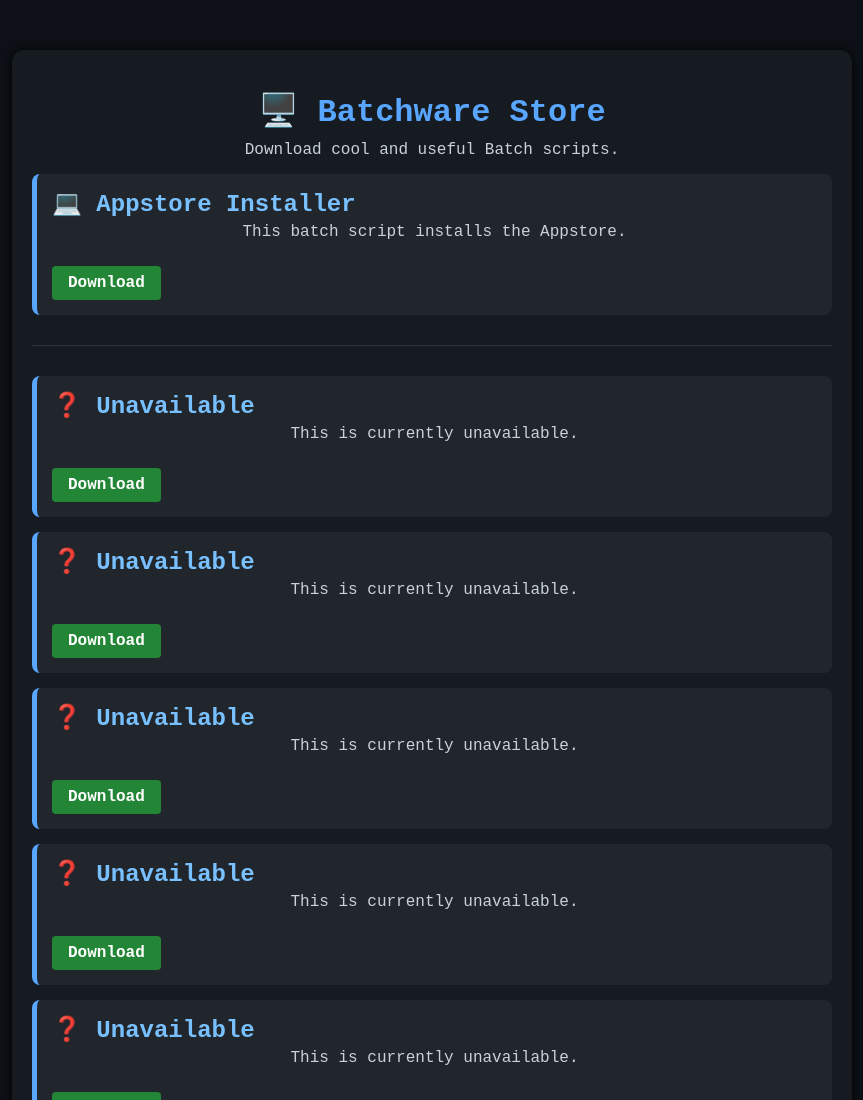
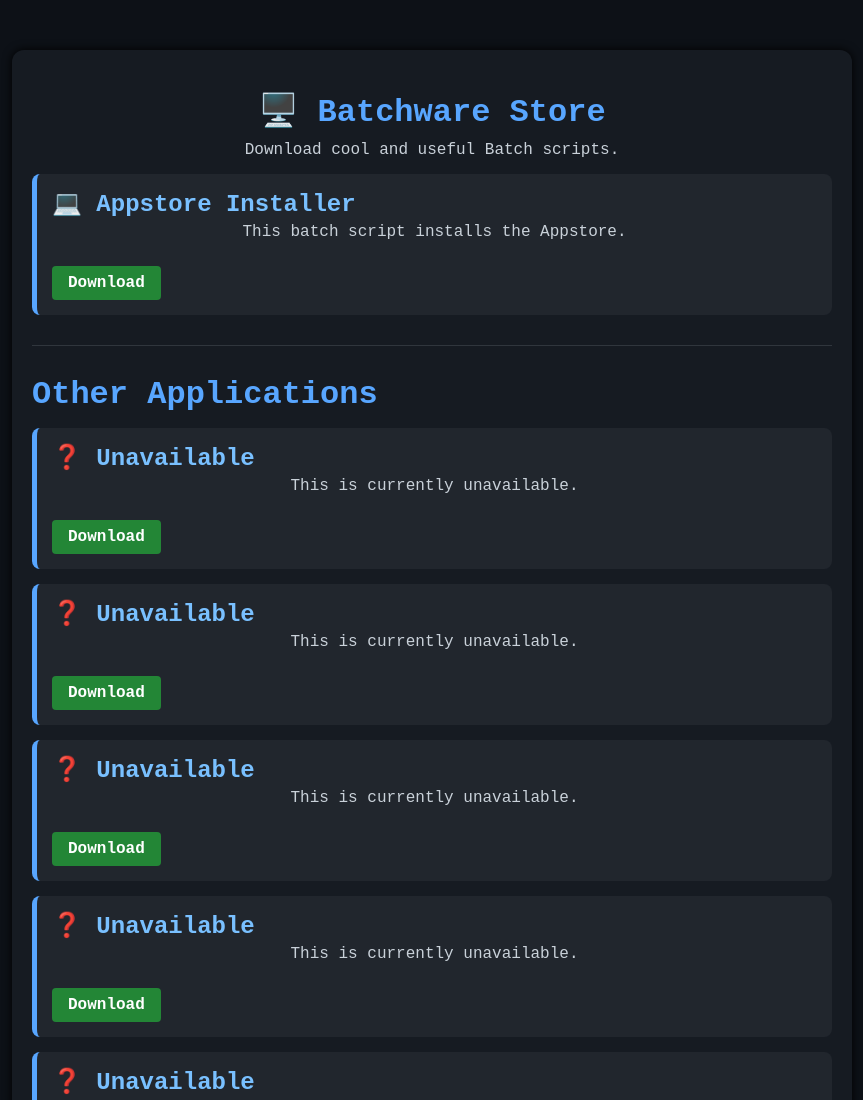
Before and after one commit to aiko-s-Batchware/batchware-store, a plain HTML site: page index.html in a window 1280 px wide. Shown: the top 1100 px of the page, without its empty margins (208-1071 px from the left). Drawn offline with Linux system fonts and the light colour scheme.

Commit message:
Update index.html

```diff
--- a/index.html
+++ b/index.html
@@ -17,6 +17,8 @@
         </div>
 
         <hr class="divider">
+
+        <h1 class="category">Other Applications</h1>
 
         <div class="app">
             <h2>❓ Unavailable</h2>
```
